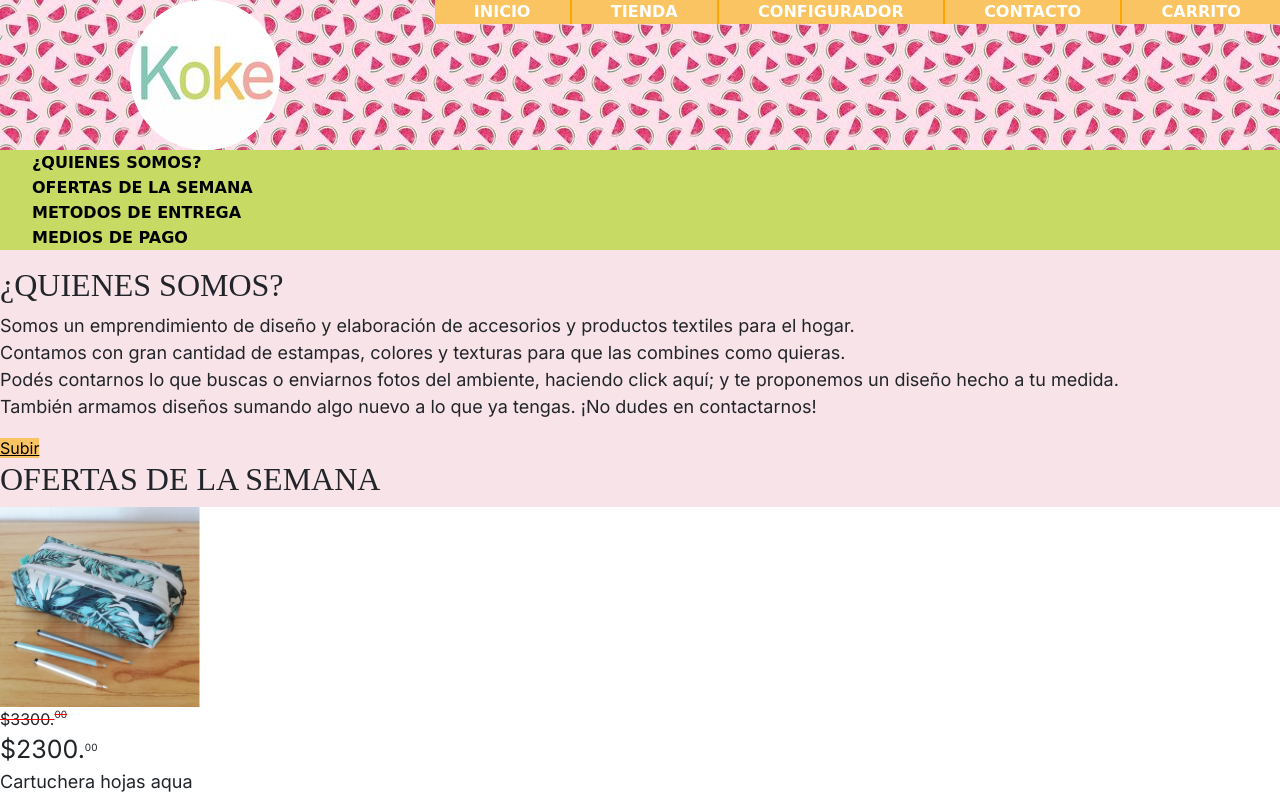
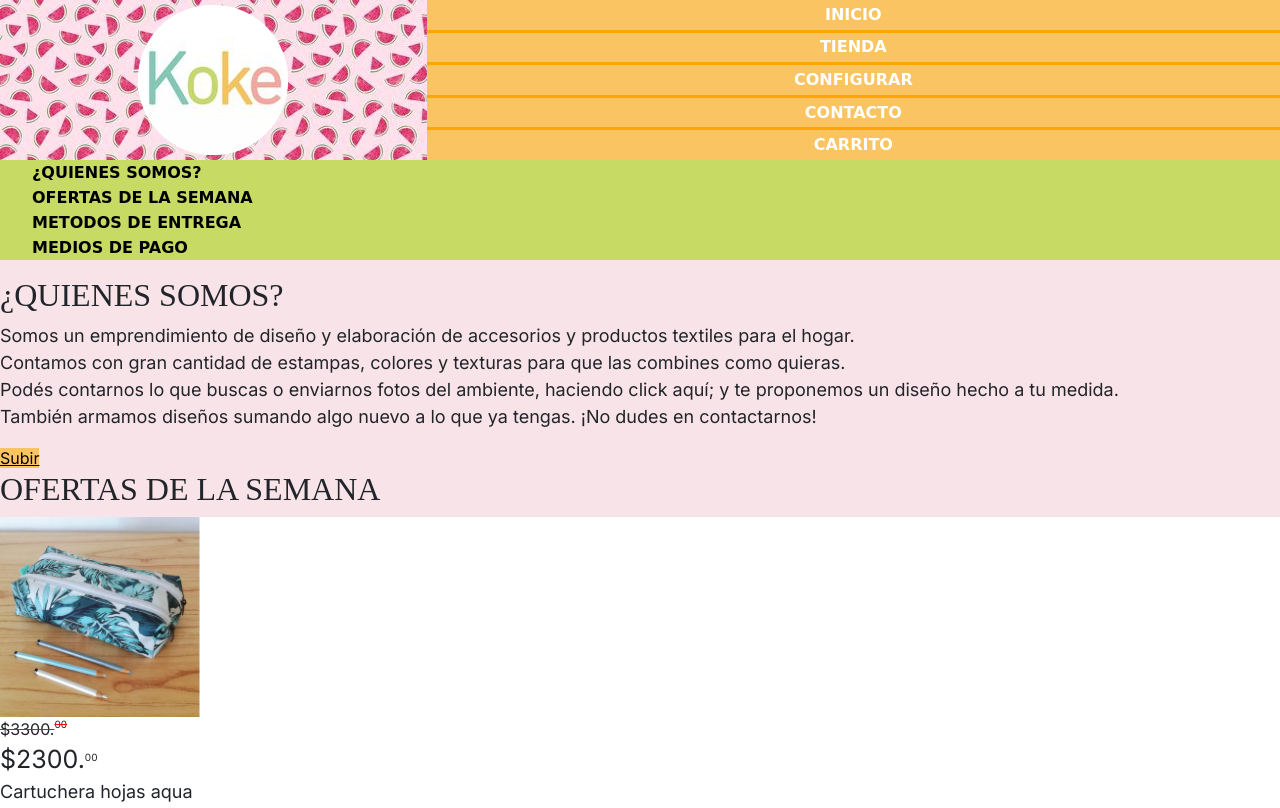
Before and after one commit to DanielBrusatin/prueba, a plain HTML site: page index.html in a window 1280 px wide. Shown: the top 808 px of the page. Drawn offline with nearby package versions, Linux system fonts and the light colour scheme; a web font is replaced by a local one.

Commit message:
Encabezado OK

```diff
--- a/css/styles.css
+++ b/css/styles.css
@@ -7,7 +7,13 @@
     list-style: none;
 }
 
+/* Borrado de margin y padding Boostrap */
 .container-fluid {
+    margin: 0px;
+    padding: 0px;
+}
+.row {
+    margin: 0px;
     padding: 0px;
 }
 
@@ -24,28 +30,34 @@ header {
 header .logo {
     display: flex;
     justify-content: center;
+    padding: 5px;
 }
 /* Menú navegación */
-header nav {
+header .navegacion {
+    padding: 0px;
 }
 
 header nav ul {
+    height: 100%;
     display: flex;
+    flex-direction: column;
+    justify-content: space-between;
     margin: 0px;
     padding: 0px;
-}
-header nav ul :first-child {
-    border: 0px;
 }
 header nav ul li {
     background-color: #FAC462;
     display: flex;
     flex: auto;
     justify-content: center;
-    border-left: 2px solid rgb(253, 165, 0);
+    align-items: center;
+    border-top: 3px solid rgb(253, 165, 0);
     /* border: 5px solid #ffffff00; */
     /* border-radius: 40px; */
     /* margin: 5px; */
+}
+header nav ul :first-child {
+    border: 0px;
 }
 header nav ul li a {
     font-family: 'Sigmar', cursive;
--- a/index.html
+++ b/index.html
@@ -18,16 +18,16 @@
         <!--Encabezado-->
         <header>
             <div class="row">
-                <div class="col-xs-12 col-md-4 logo">
+                <div class="col-6 col-md-4 logo">
                     <img src="./images/logo.png" alt="Logo">
                 </div>
 
                 <!--Menú de navegación-->
-                <nav class="col-xs-12 col-md-8">
+                <nav class="col-6 col-md-8 navegacion">
                     <ul>
                         <li class="current"><a href="./index.html">INICIO</a></li>
                         <li><a href="./pages/tienda.html">TIENDA</a></li>
-                        <li><a href="./pages/configurador.html">CONFIGURADOR</a></li>
+                        <li><a href="./pages/configurador.html">CONFIGURAR</a></li>
                         <li><a href="./pages/contacto.html">CONTACTO</a></li>
                         <li><a href="./pages/carrito.html">CARRITO</a></li>
                     </ul>
@@ -189,7 +189,7 @@
                         Podés retirar personalmente por el centro de San Nicolás, provincia de Bs. As.
                     </p>
                     <div id="mapa">
-                        <iframe src="https://www.google.com/maps/embed?pb=!1m18!1m12!1m3!1d18852.692076786945!2d-60.220224471819094!3d-33.35235290736629!2m3!1f0!2f0!3f0!3m2!1i1024!2i768!4f13.1!3m3!1m2!1s0x95b76793f9b400f7%3A0x622348daf45e89b1!2sSan%20Nicol%C3%A1s%20de%20Los%20Arroyos%2C%20Provincia%20de%20Buenos%20Aires!5e0!3m2!1ses-419!2sar!4v1682552735938!5m2!1ses-419!2sar" width="400" height="300" style="border:0;" allowfullscreen="" loading="lazy" referrerpolicy="no-referrer-when-downgrade"></iframe>
+                        <!-- <iframe src="https://www.google.com/maps/embed?pb=!1m18!1m12!1m3!1d18852.692076786945!2d-60.220224471819094!3d-33.35235290736629!2m3!1f0!2f0!3f0!3m2!1i1024!2i768!4f13.1!3m3!1m2!1s0x95b76793f9b400f7%3A0x622348daf45e89b1!2sSan%20Nicol%C3%A1s%20de%20Los%20Arroyos%2C%20Provincia%20de%20Buenos%20Aires!5e0!3m2!1ses-419!2sar!4v1682552735938!5m2!1ses-419!2sar" width="400" height="300" style="border:0;" allowfullscreen="" loading="lazy" referrerpolicy="no-referrer-when-downgrade"></iframe> -->
                     </div>
                     <p>
                         O bien consultanos por envíos gratis a todo el país vía correo.
```
